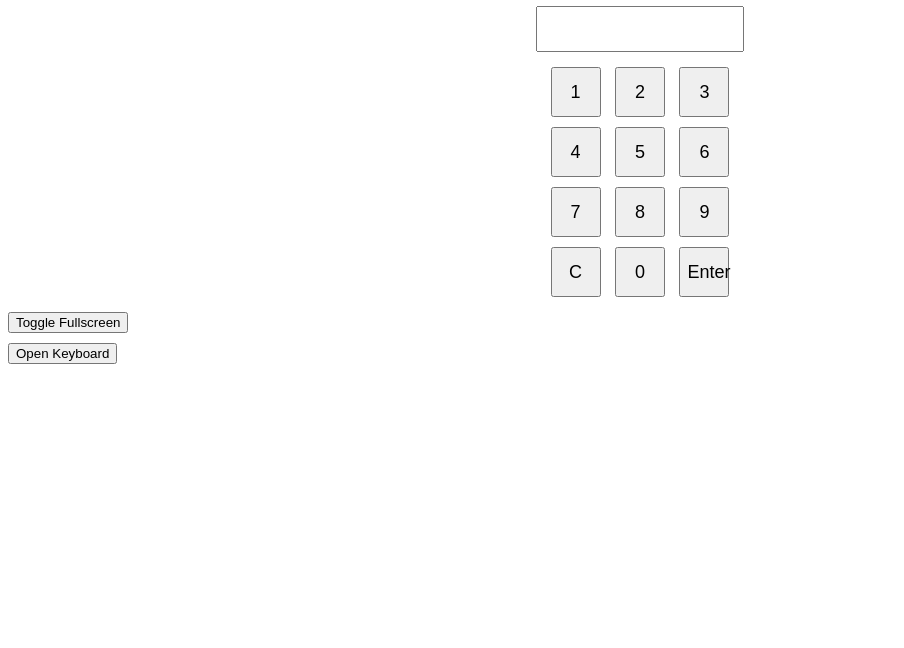
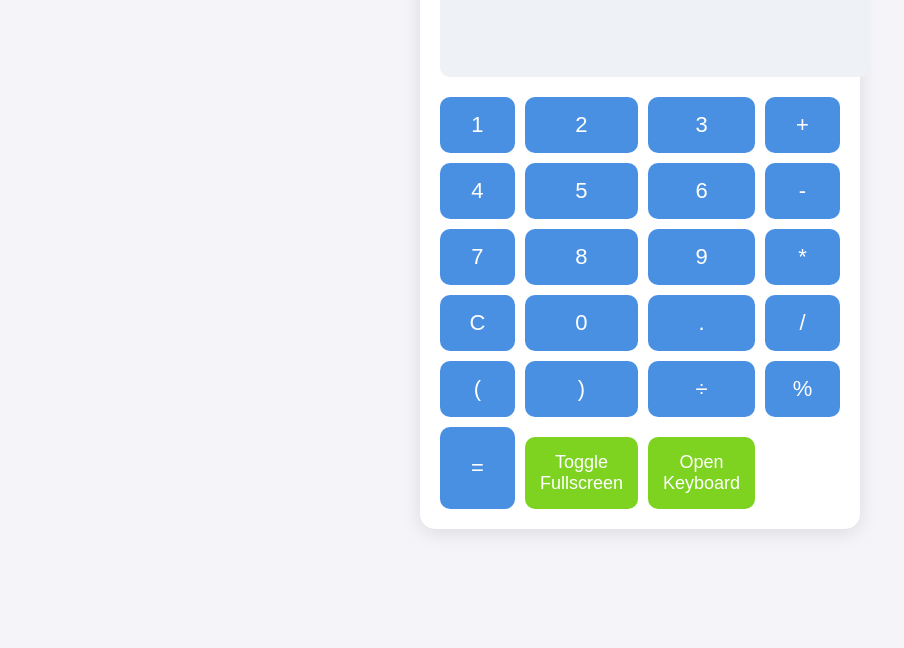
Before and after one commit to SnowDev9099/School-calculator, a plain HTML site: page index.html in a window 1280 px wide. Shown: the part 152-800 px from the top of the page, without its empty margins (0-904 px from the left). Drawn offline with Linux system fonts and the light colour scheme.

Commit message:
Update index.html

```diff
--- a/index.html
+++ b/index.html
@@ -6,64 +6,139 @@
   <title>Calculator</title>
   <style>
     body {
-      font-family: Arial, sans-serif;
-      text-align: center;
-      margin-top: 100px;
+      font-family: 'Segoe UI', Tahoma, Geneva, Verdana, sans-serif;
+      display: flex;
+      justify-content: center;
+      align-items: center;
+      height: 100vh;
+      margin: 0;
+      background: #f4f4f9;
     }
     #calculator, #hiddenPage {
       display: none;
+      width: 100%;
+      max-width: 400px;
     }
     #calculator {
       display: block;
+      background: #fff;
+      border-radius: 15px;
+      box-shadow: 0px 4px 20px rgba(0, 0, 0, 0.1);
+      padding: 20px;
     }
     .calc-screen {
-      width: 200px;
-      height: 40px;
+      width: 100%;
+      height: 60px;
       text-align: right;
-      margin-bottom: 10px;
-      font-size: 20px;
+      padding: 15px;
+      font-size: 24px;
+      border-radius: 10px;
+      background: #eef1f5;
+      border: none;
+      margin-bottom: 20px;
+    }
+    .calc-buttons {
+      display: grid;
+      grid-template-columns: repeat(4, 1fr);
+      grid-gap: 10px;
     }
     .calc-buttons button {
-      width: 50px;
-      height: 50px;
-      font-size: 18px;
-      margin: 5px;
+      background: #4a90e2;
+      color: white;
+      font-size: 22px;
+      border: none;
+      border-radius: 10px;
+      padding: 15px;
+      transition: 0.3s;
+      cursor: pointer;
     }
-    #backButton {
-      display: none;
+    .calc-buttons button:hover {
+      background: #3a78c2;
+    }
+    .special-button {
+      background: #50e3c2;
+    }
+    .special-button:hover {
+      background: #3ac2a4;
     }
     #fullscreenButton, #keyboardButton {
       margin-top: 10px;
       display: block;
+      width: 100%;
+      padding: 15px;
+      border-radius: 10px;
+      background-color: #7ed321;
+      color: white;
+      border: none;
+      font-size: 18px;
+      cursor: pointer;
+      transition: 0.3s;
+    }
+    #fullscreenButton:hover, #keyboardButton:hover {
+      background-color: #6bb81d;
+    }
+    #hiddenPage {
+      display: none;
+    }
+    iframe {
+      width: 100%;
+      height: calc(100vh - 70px);
+      border: none;
+    }
+    #backButton {
+      display: none;
+      width: 100%;
+      padding: 15px;
+      border-radius: 10px;
+      background-color: #d0021b;
+      color: white;
+      border: none;
+      font-size: 18px;
+      cursor: pointer;
+      margin-top: 10px;
+    }
+    #backButton:hover {
+      background-color: #b80116;
     }
   </style>
 </head>
 <body>
-  <h1>Calculator</h1>
-
   <div id="calculator">
     <input id="calcScreen" class="calc-screen" type="text" readonly>
     <div class="calc-buttons">
       <button onclick="addToCalc('1')">1</button>
       <button onclick="addToCalc('2')">2</button>
-      <button onclick="addToCalc('3')">3</button><br>
+      <button onclick="addToCalc('3')">3</button>
+      <button onclick="addToCalc('+')">+</button>
+
       <button onclick="addToCalc('4')">4</button>
       <button onclick="addToCalc('5')">5</button>
-      <button onclick="addToCalc('6')">6</button><br>
+      <button onclick="addToCalc('6')">6</button>
+      <button onclick="addToCalc('-')">-</button>
+
       <button onclick="addToCalc('7')">7</button>
       <button onclick="addToCalc('8')">8</button>
-      <button onclick="addToCalc('9')">9</button><br>
+      <button onclick="addToCalc('9')">9</button>
+      <button onclick="addToCalc('*')">*</button>
+
       <button onclick="clearCalc()">C</button>
       <button onclick="addToCalc('0')">0</button>
-      <button onclick="checkCode()">Enter</button>
+      <button onclick="addToCalc('.')">.</button>
+      <button onclick="addToCalc('/')">/</button>
+
+      <button class="special-button" onclick="addToCalc('(')">(</button>
+      <button class="special-button" onclick="addToCalc(')')">)</button>
+      <button class="special-button" onclick="addToCalc('/')">÷</button>
+      <button class="special-button" onclick="addToCalc('%')">%</button>
+
+      <button onclick="calculate()">=</button>
+      <button id="fullscreenButton" onclick="toggleFullScreen()">Toggle Fullscreen</button>
+      <button id="keyboardButton" onclick="openKeyboard()">Open Keyboard</button>
     </div>
-    <button id="fullscreenButton" onclick="toggleFullScreen()">Toggle Fullscreen</button>
-    <button id="keyboardButton" onclick="openKeyboard()">Open Keyboard</button>
   </div>
 
   <div id="hiddenPage">
-    <iframe src="https://www.example.com" width="100%" height="500px"></iframe>
-    <br>
+    <iframe id="iframePage" src="https://www.example.com"></iframe>
     <button id="backButton" onclick="backToCalculator()">Back to Calculator</button>
   </div>
 
@@ -71,7 +146,7 @@
     const code = '4479';
     let input = '';
 
-    // Add numbers to the calculator screen
+    // Add numbers and operators to the calculator screen
     function addToCalc(value) {
       input += value;
       document.getElementById('calcScreen').value = input;
@@ -83,6 +158,17 @@
       document.getElementById('calcScreen').value = '';
     }
 
+    // Calculate the result
+    function calculate() {
+      try {
+        const result = eval(input);
+        document.getElementById('calcScreen').value = result;
+        input = result.toString();
+      } catch (e) {
+        document.getElementById('calcScreen').value = 'Error';
+      }
+    }
+
     // Check if the code is correct and show the hidden page
     function checkCode() {
       if (input === code) {
@@ -90,6 +176,8 @@
         document.getElementById('calculator').style.display = 'none';
         document.getElementById('hiddenPage').style.display = 'block';
         document.getElementById('backButton').style.display = 'block';
+        document.getElementById('iframePage').focus();
+        document.documentElement.requestFullscreen();
       }
     }
 
```
